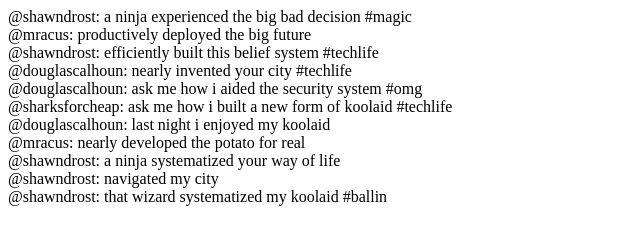
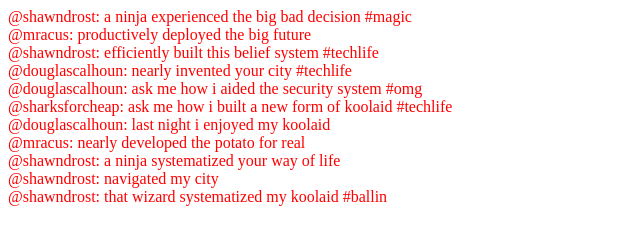
Before and after one commit to jakubsvec001/twiddler, a website: page index.html in a window 1280 px wide. Shown: the whole page, without its empty margins (0-640 px from the left). Drawn offline with Linux system fonts and the light colour scheme.

Commit message:
SET UP initial environment with node package manager, github repo, app/ directory, css/ directory and associated app.js and main.css files.

```diff
--- /dev/null
+++ b/app/app.js
@@ -0,0 +1,16 @@
+$(document).ready(function(){
+  var $main = $('main');
+  $main.html('');
+
+  var index = streams.home.length - 1;
+  while(index >= 0){
+    var tweet = streams.home[index];
+    var $tweet = $('<div></div>');
+    $tweet.text('@' + tweet.user + ': ' + tweet.message);
+    $tweet.appendTo($main);
+    index -= 1;
+  }
+
+});
+
+console.log('hello')
--- a/index.html
+++ b/index.html
@@ -1,27 +1,20 @@
 <!DOCTYPE html>
 <html>
   <head>
+    <link rel= 'stylesheet' href='./styles/main.css'>
     <script src="jquery.js"></script>
     <script src="data_generator.js"></script>
   </head>
   <body>
-    <script>
+    <header>
 
-      $(document).ready(function(){
-        var $body = $('body');
-        $body.html('');
+    </header>
+    <main>
 
-        var index = streams.home.length - 1;
-        while(index >= 0){
-          var tweet = streams.home[index];
-          var $tweet = $('<div></div>');
-          $tweet.text('@' + tweet.user + ': ' + tweet.message);
-          $tweet.appendTo($body);
-          index -= 1;
-        }
+    </main>
+    <footer>
 
-      });
-
-    </script>
+    </footer>
+    <script type='text/javascript' src="./app/app.js"></script>
   </body>
 </html>
--- /dev/null
+++ b/styles/main.css
@@ -0,0 +1,3 @@
+div {
+  color: red
+}
```
Also changed, not shown: package.json (added, +23 -0 lines).
